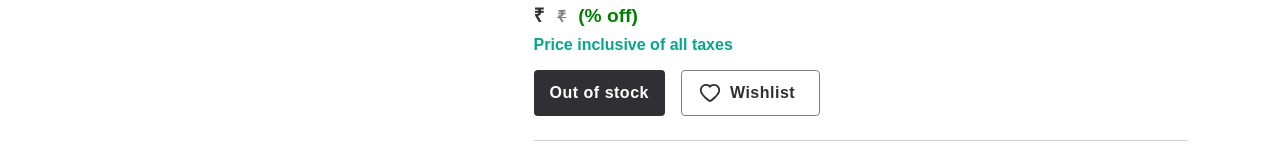
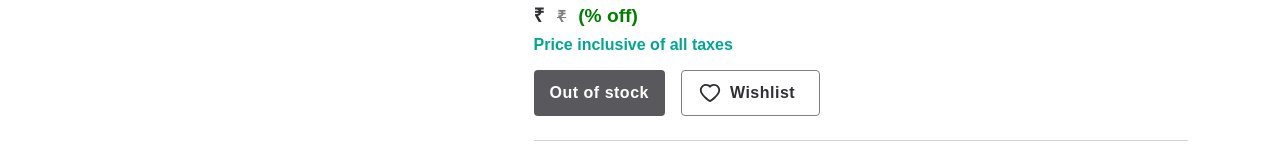
Before and after one commit to gkumar-pandey/Techgiz-ecommerce, a React (Create React App) app: page /product/1 in a window 1280 px wide. Shown: the part 170-327 px from the top of the page. Built offline with nearby package versions, Linux system fonts and the light colour scheme; no server answers; what miragejs would draw is missing.

Commit message:
style: make disable btn and for bold text

```diff
--- a/src/Styles/Buttons.css
+++ b/src/Styles/Buttons.css
@@ -16,6 +16,10 @@
   border: none;
 }
 
+.btn-disable {
+  opacity: 0.8;
+}
+
 .solid-btn:hover {
   background-color: var();
 }
--- a/src/Styles/Common.css
+++ b/src/Styles/Common.css
@@ -138,3 +138,12 @@
 .border {
   border: 1px solid red;
 }
+
+.font-semibold {
+  color: var(--primary-color);
+  font-weight: 600;
+}
+.font-bold {
+  color: var(--primary-color);
+  font-weight: 700;
+}
```
